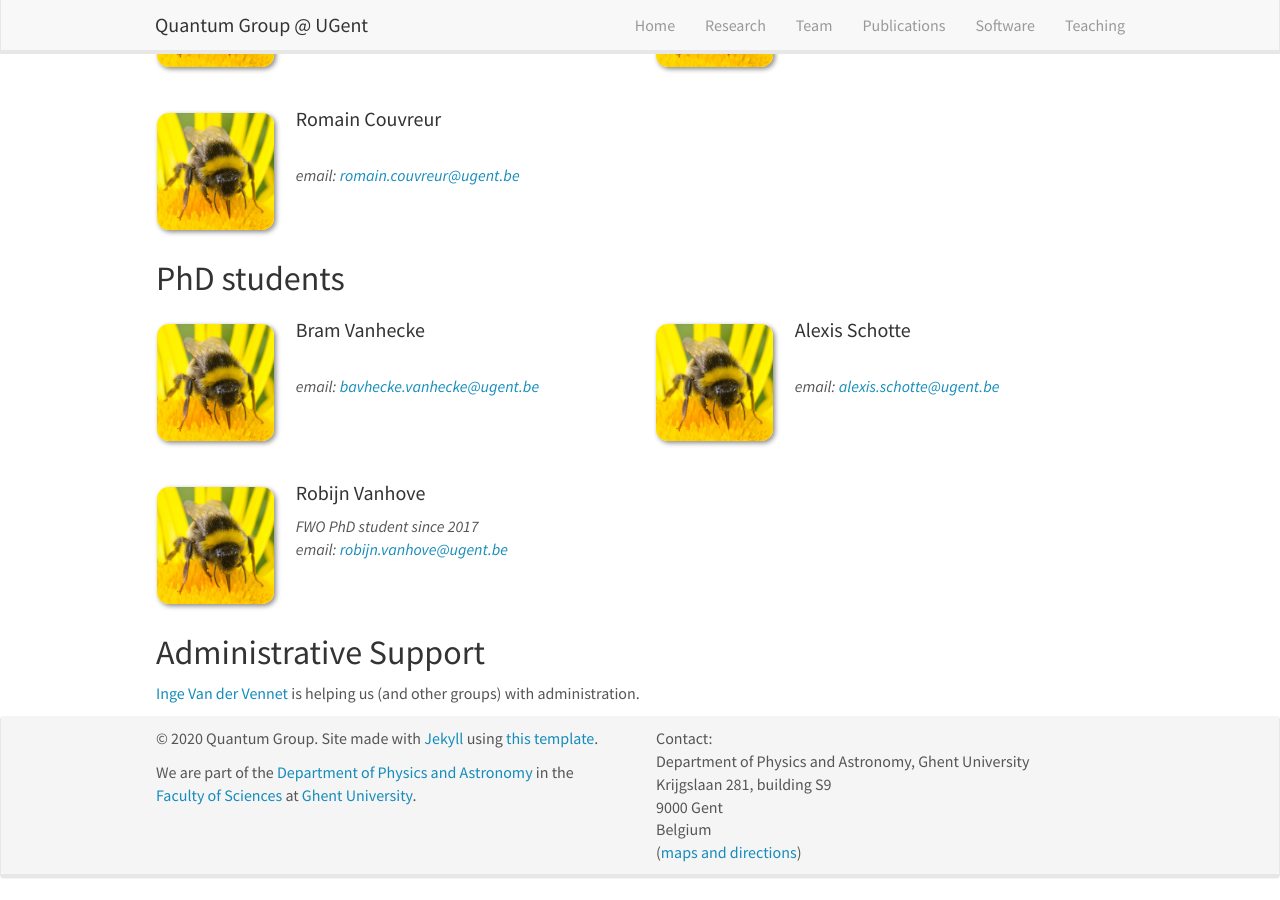
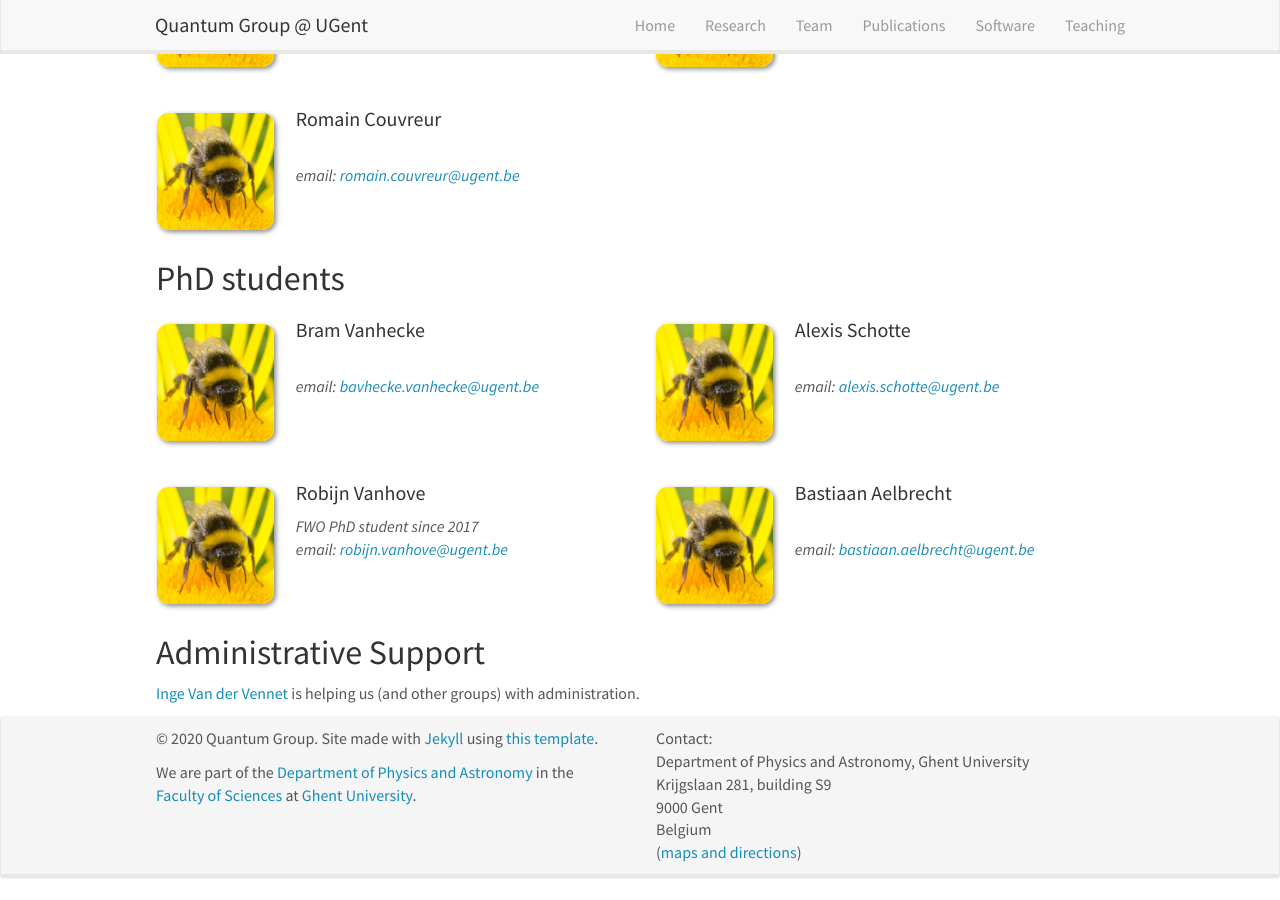
Before and after one commit to quantumghent/quantumghent.github.io, a Jekyll site: the page built from _pages/team.md, in a window 1280 px wide and 900 px high, scrolled down 916 px. Built offline with Jekyll 4.4.1, drawn with Linux system fonts in a browser that asks for light colours; nearby versions of some CDN libraries.

Commit message:
Update phds.yml

```diff
--- a/_data/phds.yml
+++ b/_data/phds.yml
@@ -20,3 +20,7 @@
   photo: bb.jpg
   info: FWO PhD student since 2017
   email: robijn.vanhove@ugent.be
+
+- name: Bastiaan Aelbrecht
+  photo: bb.jpg
+  email: bastiaan.aelbrecht@ugent.be
```
